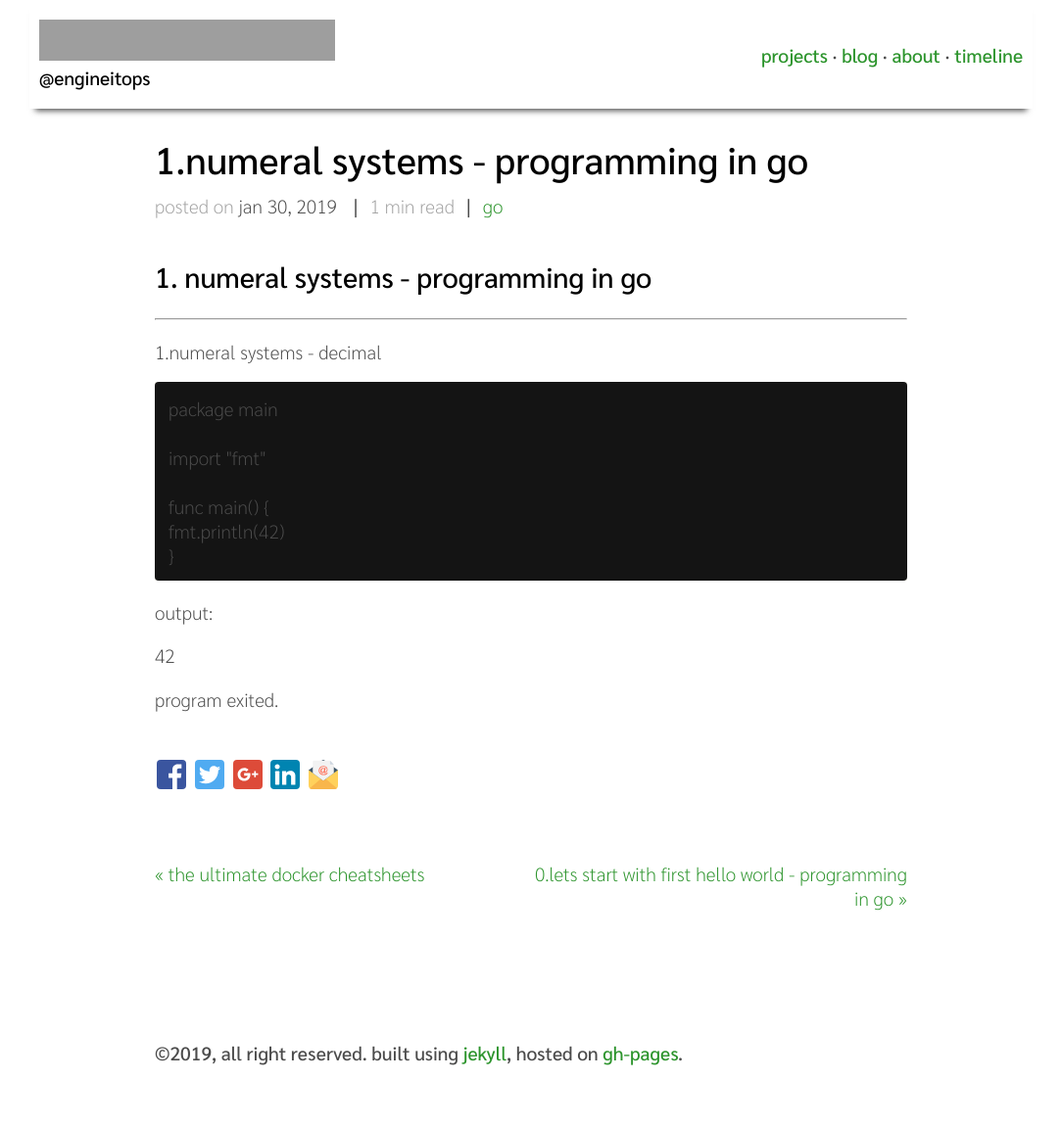
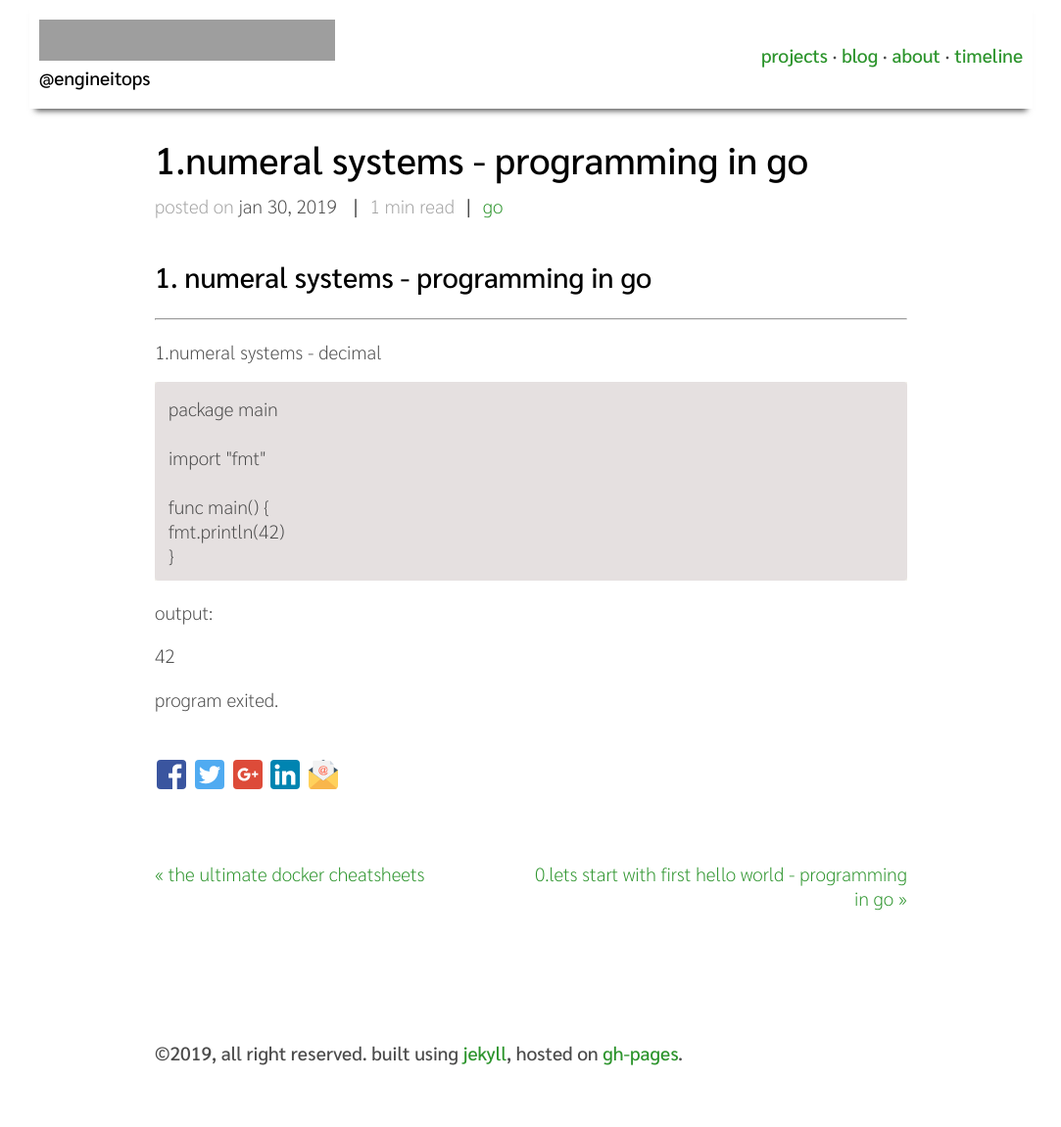
Before and after one commit to EngineITOps/EngineITOps.github.io, a Jekyll site: the page built from _posts/2019-01-30-Decimal-GO.md, in a window 1280 px wide. Shown: the whole page at 98% size, without its empty margins (98-1181 px from the left). Built offline with Jekyll 4.4.1, drawn with Linux system fonts in a browser that asks for light colours; grey boxes are pictures that could not be loaded.

Commit message:
Update main.css

```diff
--- a/assets/css/main.css
+++ b/assets/css/main.css
@@ -47,7 +47,7 @@ h4, h5, h6 {
     margin: 1.8rem inherit;
 }
 pre.highlight {
-    background: #141414;
+    background: #e5e0e0;
     border-radius: 4px;
     overflow: auto;
     padding: 14px;
```
